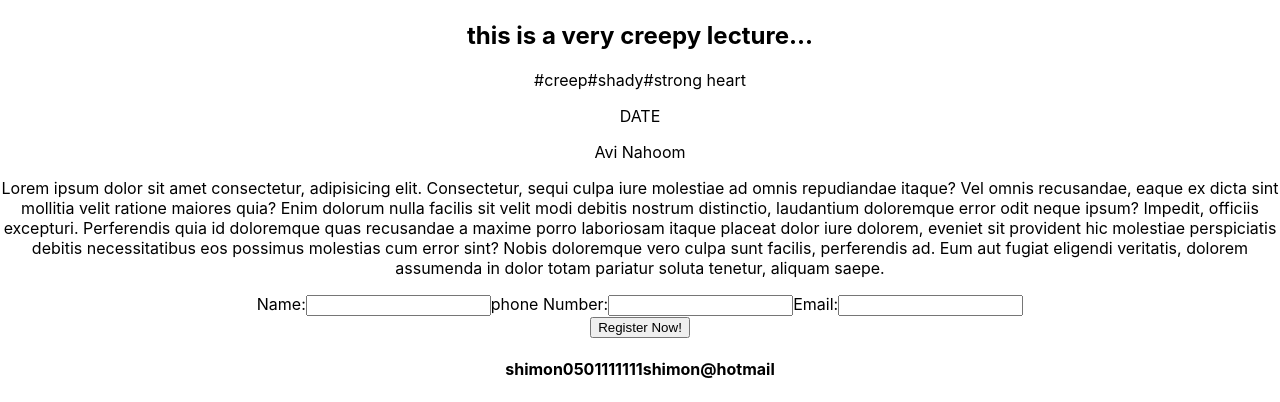
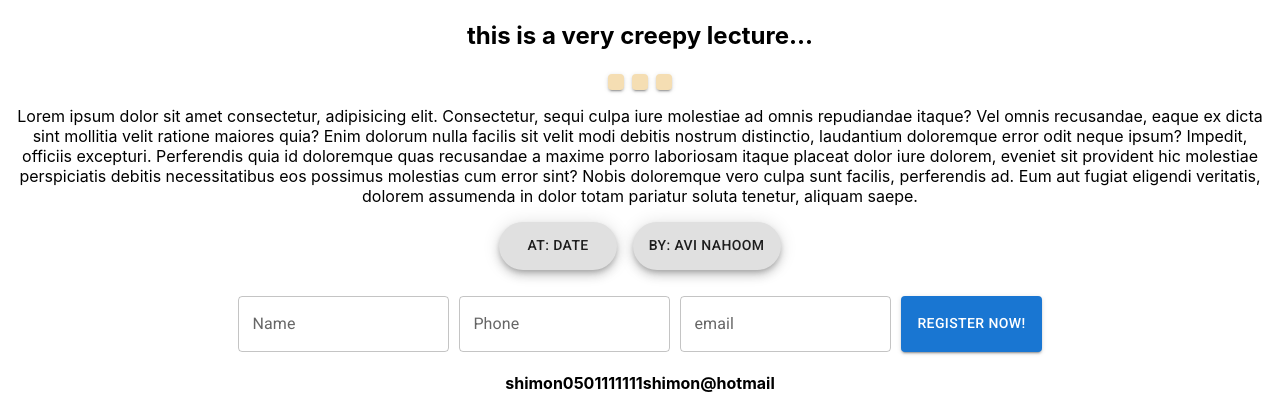
Before and after one commit to MrchinFTW/yoda-final-project, a React (Create React App) app: page /event in a window 1280 px wide. Shown: the part 385-787 px from the top of the page. Built offline with nearby package versions, Linux system fonts and the light colour scheme.

Commit message:
added material ui + useref does not work bug

```diff
--- a/package.json
+++ b/package.json
@@ -3,6 +3,11 @@
   "version": "0.1.0",
   "private": true,
   "dependencies": {
+    "@emotion/react": "^11.10.6",
+    "@emotion/styled": "^11.10.6",
+    "@fontsource/roboto": "^4.5.8",
+    "@mui/icons-material": "^5.11.11",
+    "@mui/material": "^5.11.14",
     "@testing-library/jest-dom": "^5.16.5",
     "@testing-library/react": "^13.4.0",
     "@testing-library/user-event": "^13.5.0",
--- a/public/index.html
+++ b/public/index.html
@@ -9,6 +9,20 @@
       name="description"
       content="Web site created using create-react-app"
     />
+
+    <!-- Material UI lines -->
+    <link
+      rel="stylesheet"
+      href="https://fonts.googleapis.com/css?family=Roboto:300,400,500,700&display=swap"
+    />
+    <link
+      rel="stylesheet"
+      href="https://fonts.googleapis.com/icon?family=Material+Icons"
+    />
+    <!-- Material UI lines -->
+
+    <meta name="viewport" content="initial-scale=1, width=device-width" />
+
     <link rel="apple-touch-icon" href="%PUBLIC_URL%/logo192.png" />
     <!--
       manifest.json provides metadata used when your web app is installed on a
--- a/src/App.css
+++ b/src/App.css
@@ -1,38 +1,18 @@
-.App {
-  text-align: center;
+.workShop__tags {
+  padding: 8px;
+  margin: 4px;
+  background-color: wheat;
 }
 
-.App-logo {
-  height: 40vmin;
-  pointer-events: none;
+.workShop__detials {
+  padding: 8px;
+  margin: 4px;
 }
 
-@media (prefers-reduced-motion: no-preference) {
-  .App-logo {
-    animation: App-logo-spin infinite 20s linear;
-  }
+.input-field {
+  /* border: 2px red solid; */
+  padding-top: 18px;
+  gap: 10px;
+  display: flex;
+  justify-content: center;
 }
-
-.App-header {
-  background-color: #282c34;
-  min-height: 100vh;
-  display: flex;
-  flex-direction: column;
-  align-items: center;
-  justify-content: center;
-  font-size: calc(10px + 2vmin);
-  color: white;
-}
-
-.App-link {
-  color: #61dafb;
-}
-
-@keyframes App-logo-spin {
-  from {
-    transform: rotate(0deg);
-  }
-  to {
-    transform: rotate(360deg);
-  }
-}
--- a/src/EventRegister.jsx
+++ b/src/EventRegister.jsx
@@ -1,4 +1,9 @@
 import { useState, useRef } from "react";
+import Button from "@mui/material/Button";
+import ButtonGroup from "@mui/material/ButtonGroup";
+import Box from "@mui/material/Box";
+import Fab from "@mui/material/Fab";
+import TextField from "@mui/material/TextField";
 
 const lacture = {
   workshopTitle: "the mistory of creepy",
@@ -9,13 +14,12 @@ const lacture = {
     src: "https://res.cloudinary.com/ontopo/image/upload/q_auto:eco,c_crop,x_0,y_85,w_1024,h_379/w_950,c_scale/v1671968906/assets/62399069302c8c1fa0a48f4e/6239906b302c8c1fa0a48f51/2.png",
     alt: "some ALT...",
   },
-  workshopDate: "DATE",
+  workshopDate: "Date",
   workshopTeacher: "Avi Nahoom",
   workshopEventContant:
     "Lorem ipsum dolor sit amet consectetur, adipisicing elit. Consectetur, sequi culpa iure molestiae ad omnis repudiandae itaque? Vel omnis recusandae, eaque ex dicta sint mollitia velit ratione maiores quia? Enim dolorum nulla facilis sit velit modi debitis nostrum distinctio, laudantium doloremque error odit neque ipsum? Impedit, officiis excepturi. Perferendis quia id doloremque quas recusandae a maxime porro laboriosam itaque placeat dolor iure dolorem, eveniet sit provident hic molestiae perspiciatis debitis necessitatibus eos possimus molestias cum error sint? Nobis doloremque vero culpa sunt facilis, perferendis ad. Eum aut fugiat eligendi veritatis, dolorem assumenda in dolor totam pariatur soluta tenetur, aliquam saepe.",
 };
 
-// change to useRef
 const EventReginster = () => {
   const [userList, setUserList] = useState([
     {
@@ -54,27 +58,57 @@ const EventReginster = () => {
       <img src={lacture.workshopImage.src} alt={lacture.workshopImage.alt} />
       <h2>{lacture.workshopDesc}</h2>
       {lacture.workshopHashtags.map((tag) => {
-        return <span>#{tag}</span>;
+        return (
+          <ButtonGroup
+            variant="contained"
+            aria-label="outlined primary button group"
+            className="workShop__tags"
+          >
+            #{tag}
+          </ButtonGroup>
+        );
       })}
-      <p>{lacture.workshopDate}</p>
-      <p>{lacture.workshopTeacher}</p>
-      <p>{lacture.workshopEventContant}</p>
 
-      <form>
-        <label>
-          Name:
-          <input type="text" ref={inputRef_name} />
-        </label>
-        <label>
-          phone Number:
-          <input type="number" ref={inputRef_phoneNumber} />
-        </label>
-        <label>
-          Email:
-          <input type="email" ref={inputRef_email} />
-        </label>
-      </form>
-      <button onClick={() => addRegisteredList()}>Register Now!</button>
+      {/* date and teacher */}
+
+      <Box sx={{ "& > :not(style)": { m: 1 } }}>
+        <p>{lacture.workshopEventContant}</p>
+        <Fab variant="extended">
+          <p sx={{ mr: 1 }} className="workShop__detials">
+            At: {lacture.workshopDate}{" "}
+          </p>
+        </Fab>
+        <Fab variant="extended">
+          <p sx={{ mr: 1 }}>By: {lacture.workshopTeacher}</p>
+        </Fab>
+      </Box>
+
+      {/* input field */}
+
+      <Box className="input-field">
+        <TextField
+          label="Name"
+          variant="outlined"
+          type={"text"}
+          ref={inputRef_name}
+        />
+        <TextField
+          label="Phone"
+          variant="outlined"
+          type={"nuber"}
+          ref={inputRef_phoneNumber}
+        />
+        <TextField
+          label="email"
+          variant="outlined"
+          type={"email"}
+          ref={inputRef_email}
+        />
+        <Button variant="contained" onClick={() => addRegisteredList()}>
+          Register Now!
+        </Button>
+      </Box>
+
       {userList.map((user) => (
         <h4>
           {user.name}
```
Also changed, not shown: 1 other file (tests, documents, lock files or other folders).
